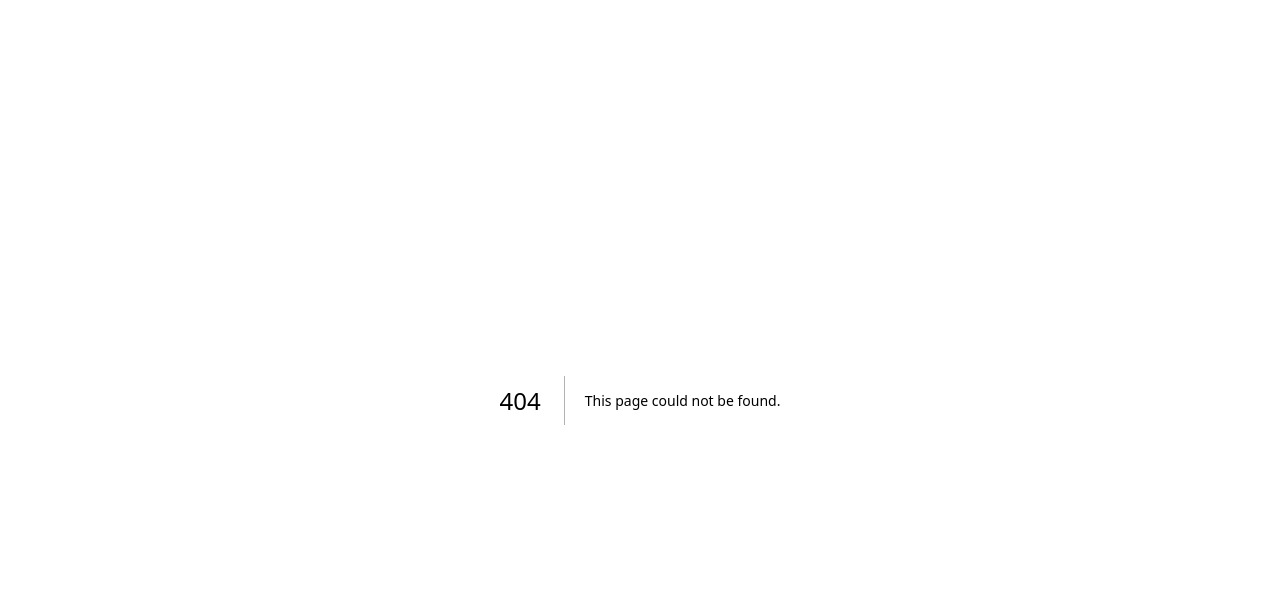
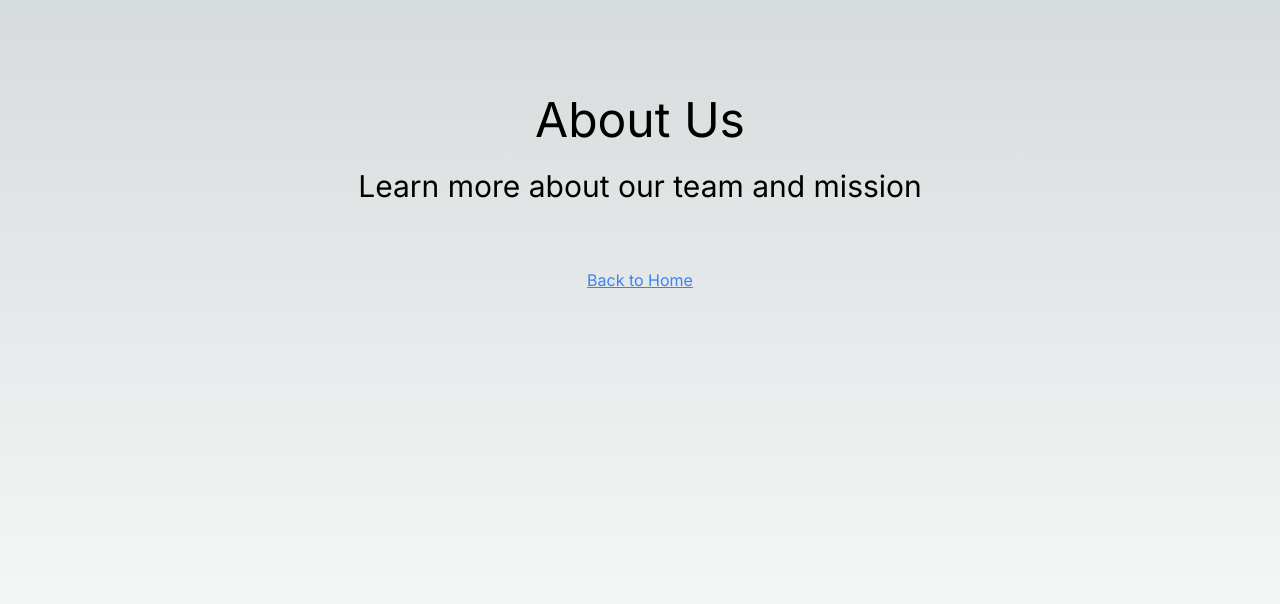
Before and after one commit to fahanmante/cloudflare-poc, a Next.js app: page /about-us in a window 1280 px wide. Before the commit this address had no page. Shown: the top 604 px of the page. Built offline with nearby package versions, Linux system fonts and the light colour scheme.

Commit message:
added about us page

```diff
--- /dev/null
+++ b/src/app/about-us/page.tsx
@@ -0,0 +1,15 @@
+import Link from "next/link";
+
+export default function Page() {
+  return (
+    <main className="flex min-h-screen flex-col items-center gap-16 p-24">
+      <div className="flex flex-col items-center gap-6">
+        <h1 className="text-5xl">About Us</h1>
+        <h2 className="text-3xl">Learn more about our team and mission</h2>
+      </div>
+      <Link href="/" className="text-blue-500 underline">
+        Back to Home
+      </Link>
+    </main>
+  );
+}
--- a/src/app/page.tsx
+++ b/src/app/page.tsx
@@ -1,6 +1,7 @@
 import DotLottiePlayerAnimation from "@/components/DotLottiePlay";
 import Image from "next/image";
 import BG_IMG from "./bg_img.png";
+import Link from "next/link";
 export default function Home() {
   return (
     <main className="flex min-h-screen flex-col items-center gap-16 p-24">
@@ -21,6 +22,9 @@ export default function Home() {
         alt="Background Image"
         className="rounded-lg shadow-lg absolute top-0 left-0 w-full h-full object-cover -z-10 opacity-50"
       />
+      <Link href="/about-us" className="text-blue-500 underline">
+        Go to About Us Page
+      </Link>
     </main>
   );
 }
```
